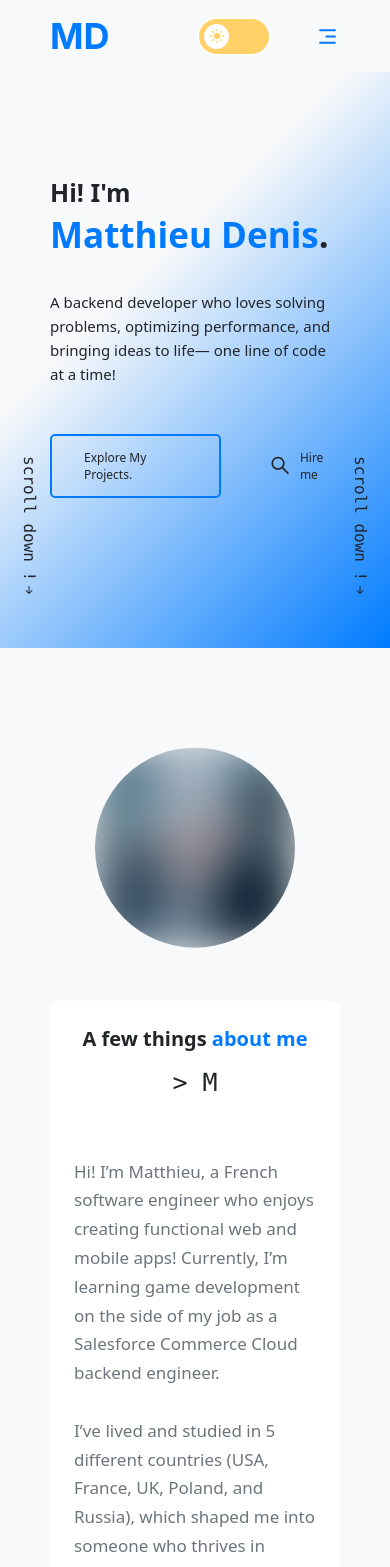
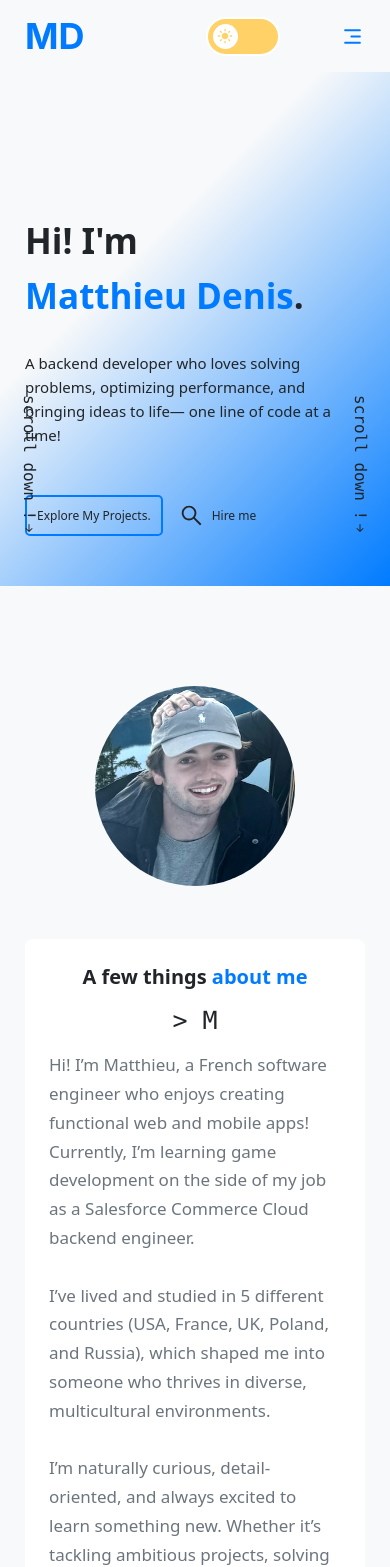
Before and after one commit to Matthieu114/Portfolio-Website, a React (Create React App) app: page / in a window 390 px wide. Shown: the top 1567 px of the page. Built offline with nearby package versions, Linux system fonts and the light colour scheme; a web font is replaced by a local one.

Commit message:
work on responsive

```diff
--- a/src/screens/personal_projects/PersonalProjects.jsx
+++ b/src/screens/personal_projects/PersonalProjects.jsx
@@ -81,7 +81,7 @@ const PersonalProjects = () => {
       <section className="projects-section">
         <div className="filter-projects-container">
           <ul className="filter-projects-list">
-            <li className="list-item list-item-label">Filter By</li>
+            <li className="list-item-label">Filter By</li>
             {filterOptions.map((filter, index) => {
               return (
                 <li className="list-item" key={'filter-' + filter.id}>
--- a/src/styles/components/Header.css
+++ b/src/styles/components/Header.css
@@ -144,7 +144,21 @@
   margin-top: 2rem;
 }
 
+
+@media (max-width: 1280px) {
+  .header-content {
+    margin: 0 100px;
+    display: flex;
+    align-items: center;
+  }
+}
+
 @media (max-width: 1024px) {
+
+  .header-content {
+    margin: 0 50px;
+  }
+
   .open-header {
     display: block;
   }
@@ -165,6 +179,11 @@
     transform: scale(1.1);
   }
 
+  .header-content {
+    display: flex;
+    align-items: center;
+  }
+
   .close-mobile {
     width: 25px;
     height: 25px;
@@ -173,11 +192,6 @@
     z-index: 10;
   }
 
-  .header-content {
-    margin: 0 50px;
-    display: flex;
-    align-items: center;
-  }
 
   .header-links {
     display: none;
@@ -218,6 +232,12 @@
   }
 }
 
+@media (max-width: 680px) {
+  .header-content {
+    margin: 0 25px;
+  }
+}
+
 .mobile-icons {
   display: flex;
   align-items: center;
--- a/src/styles/screens/About.css
+++ b/src/styles/screens/About.css
@@ -26,6 +26,11 @@
 .hero-img-ctn>img {
   width: 100%;
   min-width: 400px;
+  border-radius: 50%;
+}
+
+@media (min-width: 1024px) {
+  .hero-img-ctn>img {
     clip-path: circle(50% at 50% 50%);
     filter: blur(25px);
     transition: all 0.3s
@@ -35,6 +40,12 @@
     clip-path: circle(70% at 50% 50%);
     filter: blur(0px);
   }
+}
+
+
+
+
+
 
 .about-right-ctn {
   display: flex;
@@ -163,7 +174,7 @@
 
 @media (max-width: 1280px) {
   .about-root {
-    padding: 100px 50px;
+    padding: 100px 100px;
     flex-direction: column;
   }
 
@@ -209,7 +220,7 @@
   }
 
   .about-me-header {
-    font-size: clamp(20px, 2vw, 60px);
+    /* font-size: clamp(35px, 2vw, 60px); */
     padding: 0;
     margin: 0 0 1rem 0;
   }
@@ -223,7 +234,24 @@
   }
 }
 
+@media (max-width: 1024px) {
+
+  .about-root {
+    padding: 100px 50px;
+  }
+
+  .about-me-header {
+    font-size: clamp(35px, 2vw, 60px);
+  }
+
+}
+
 @media (max-width: 640px) {
+  .about-root {
+    padding: 100px 25px 0px 25px;
+    flex-direction: column;
+  }
+
   .typed-section {
     align-self: flex-start;
     font-family: Consolas, monaco, monospace;
@@ -231,7 +259,13 @@
     font-weight: 500;
     margin: 0;
     padding: 0;
-    height: 90px;
+    height: 45px;
+  }
+
+  .about-me-header {
+    font-size: 20px;
+
+
   }
 
   .about-description {
--- a/src/styles/screens/Contact.css
+++ b/src/styles/screens/Contact.css
@@ -3,6 +3,7 @@
   height: max-content;
   width: 100%;
   color: var(--text-primary-color);
+  background: linear-gradient(-130deg, var(--background-color) 0%, #1f2731 200%);
 }
 
 .contact-outer-ctn {
@@ -308,6 +309,10 @@
 }
 
 @media (max-width: 640px) {
+  .contact-root {
+    padding: 100px 25px;
+  }
+
   .title-ctn>.title {
     font-size: 20px;
   }
--- a/src/styles/screens/Experiences.css
+++ b/src/styles/screens/Experiences.css
@@ -2,6 +2,12 @@
   padding: 0px 150px 150px 150px;
   background-color: var(--background-color);
   color: var(--text-primary-color);
+}
+
+@media (max-width: 1280px) {
+  .experience-root {
+    padding: 80px 100px;
+  }
 }
 
 @media (max-width: 1024px) {
@@ -10,11 +16,8 @@
   }
 }
 
-@media (max-width: 600px) {
-  .experience-root {
-    padding: 50px 20px;
-  }
-}
+
+
 
 /* Title */
 .experience-title {
@@ -27,6 +30,16 @@
   transform: translateY(20px);
   transition: opacity 0.6s ease, transform 0.6s ease;
   line-height: 1.2;
+}
+
+@media (max-width: 750px) {
+  .experience-root {
+    padding: 50px 20px;
+  }
+
+  .experience-title {
+    font-size: 35px;
+  }
 }
 
 .experience-title span {
--- a/src/styles/screens/LandingPage.css
+++ b/src/styles/screens/LandingPage.css
@@ -49,7 +49,7 @@
 /* Replacing .main-text with .main-heading */
 .main-heading {
   font-weight: 600;
-  font-size: max(4vw, 30px);
+  font-size: max(4vw, 60px);
   color: var(--text-primary-color);
 }
 
@@ -57,7 +57,7 @@
 
 /* landing-name styling remains the same */
 .landing-name {
-  font-size: max(4vw, 45px);
+  font-size: max(4vw, 60px);
   font-weight: 600;
   margin: 0;
   padding: 0;
@@ -230,7 +230,6 @@
   .main-container {
     display: flex;
     align-items: center;
-    justify-content: center;
     width: 100%;
     height: 100%;
   }
@@ -265,6 +264,11 @@
 }
 
 @media (max-width: 1280px) {
+
+  .landing-root {
+    /* padding: 150px 100px; */
+  }
+
   .see-work-btn {
     padding: 0.8rem 2rem;
     font-size: 15px;
@@ -285,13 +289,17 @@
 }
 
 @media (max-width: 680px) {
+  .landing-root {
+    padding: 150px 25px 50px 25px;
+  }
+
   .see-work-btn {
-    padding: 0.8rem 2rem;
+    padding: 10px 10px;
     font-size: 12px;
   }
 
   .hire-me-btn {
-    margin-left: 3rem;
+    margin-left: 1rem;
     font-size: 12px;
   }
 
@@ -312,7 +320,7 @@
 
   .main-heading .text-hi {
     font-weight: 600;
-    font-size: 25px;
+    font-size: 35px;
   }
 }
 
--- a/src/styles/screens/Projects.css
+++ b/src/styles/screens/Projects.css
@@ -1,7 +1,3 @@
-/* ==============================
-   Projects Page (Modernized UI)
-   ============================== */
-
 /* Root Container */
 .root-container {
   width: 100%;
@@ -9,15 +5,9 @@
   position: relative;
   padding: 100px 150px;
   background-color: var(--background-color);
-  /* Subtle pattern or gradient (optional):
-     background: linear-gradient(130deg, var(--background-color) 0%, #1f2731 100%);
-  */
-}
 
-@media (max-width: 1280px) {
-  .root-container {
-    padding: 100px 50px;
-  }
+  background: linear-gradient(130deg, var(--background-color) 0%, var(--primary-color) 200%);
+
 }
 
 /* Title + Subtitle Container */
@@ -39,17 +29,8 @@
   transition: color 0.2s ease-out;
 }
 
-@media (max-width: 1280px) {
-  .projects-title {
-    font-size: 25px;
-  }
-}
 
-@media (max-width: 1024px) {
-  .projects-title {
-    font-size: 20px;
-  }
-}
+
 
 .projects-title>span {
   display: inline-block;
@@ -76,19 +57,8 @@
   color: var(--text-primary-color);
 }
 
-@media (max-width: 1280px) {
-  .projects-about {
-    font-weight: 400;
-    font-size: 16px;
-  }
-}
 
-@media (max-width: 1024px) {
-  .projects-about {
-    font-weight: 400;
-    font-size: 15px;
-  }
-}
+
 
 /* Filter Bar + Projects Section */
 .projects-section {
@@ -123,7 +93,9 @@
 }
 
 .list-item-label {
+  margin-right: 1rem;
   color: var(--primary-color);
+  font-weight: 700;
 }
 
 /* Active Filter */
@@ -144,7 +116,7 @@
 .list-link {
   position: relative;
   text-decoration: none;
-  color: var(--text-secondary-color);
+  color: var(--text-primary-color);
   cursor: pointer;
   transition: color 0.2s ease;
 }
@@ -178,18 +150,39 @@
   /* remove ul default padding */
 }
 
-/* Responsive: adjust columns */
+
 @media (max-width: 1280px) {
+
+
+  .root-container {
+    padding: 100px 50px;
+  }
+
+  .projects-about {
+    font-weight: 500;
+    font-size: 16px;
+  }
+
   .projects-container {
-    grid-template-columns: repeat(auto-fit, 335px);
+    grid-template-columns: repeat(3, 1fr);
   }
 }
 
+
 @media (max-width: 1024px) {
+
+  .projects-about {
+    font-weight: 600;
+    font-size: 15px;
+  }
+
+  .projects-title {
+    font-size: 35px;
+  }
 
   /* Could remain the same or switch to 2 columns if you prefer */
   .projects-container {
-    grid-template-columns: repeat(auto-fit, 335px);
+    grid-template-columns: repeat(2, 1fr);
   }
 
 
@@ -200,7 +193,7 @@
     inset: 0;
     background: linear-gradient(to bottom,
         rgba(0, 0, 0, 0) 0%,
-        rgba(0, 0, 0, 0.9) 100%);
+        rgba(0, 0, 0, 0.2) 100%);
     display: flex;
     flex-direction: column;
     justify-content: flex-end;
@@ -211,7 +204,15 @@
 
 }
 
-@media (max-width: 801px) {
+@media (max-width: 640px) {
+  .projects-title {
+    font-size: 20px;
+  }
+
+  .root-container {
+    padding: 100px 25px 100px 25px;
+  }
+
   .projects-section {
     align-items: center;
   }
@@ -225,13 +226,15 @@
   }
 }
 
+
+
 @media (max-width: 540px) {
   .list-item {
     margin-right: 0.5rem;
   }
 
   .filter-projects-list {
-    font-size: 10px;
+    font-size: 15px;
     list-style: none;
   }
 
@@ -240,6 +243,10 @@
   }
 }
 
+
+
+
+/* CAREFUL THIS IS MIN WIDTH NOT MAX */
 
 @media (min-width: 1024px) {
 
```
Lines whose indentation alone changed are shown as unchanged.
